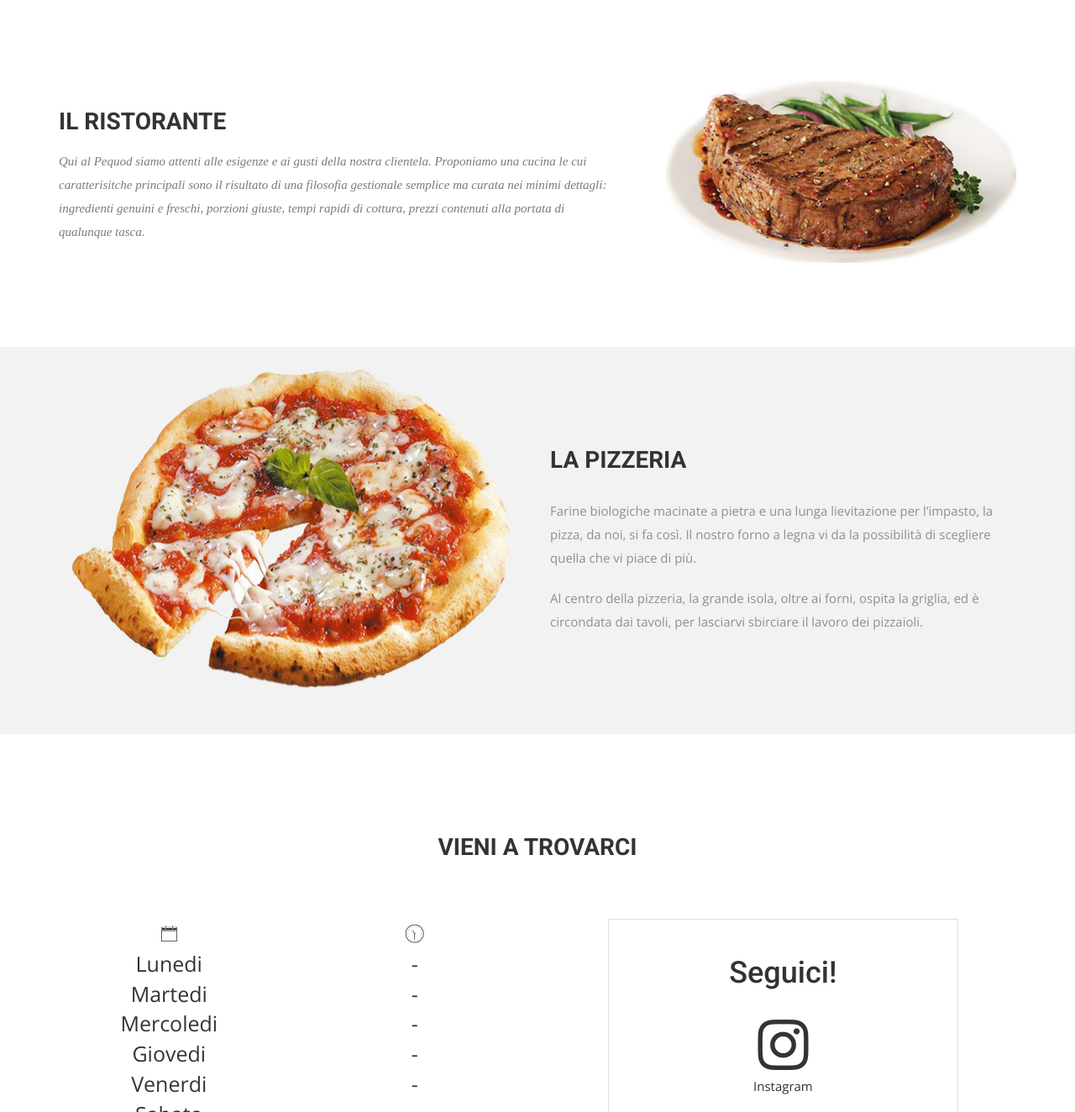
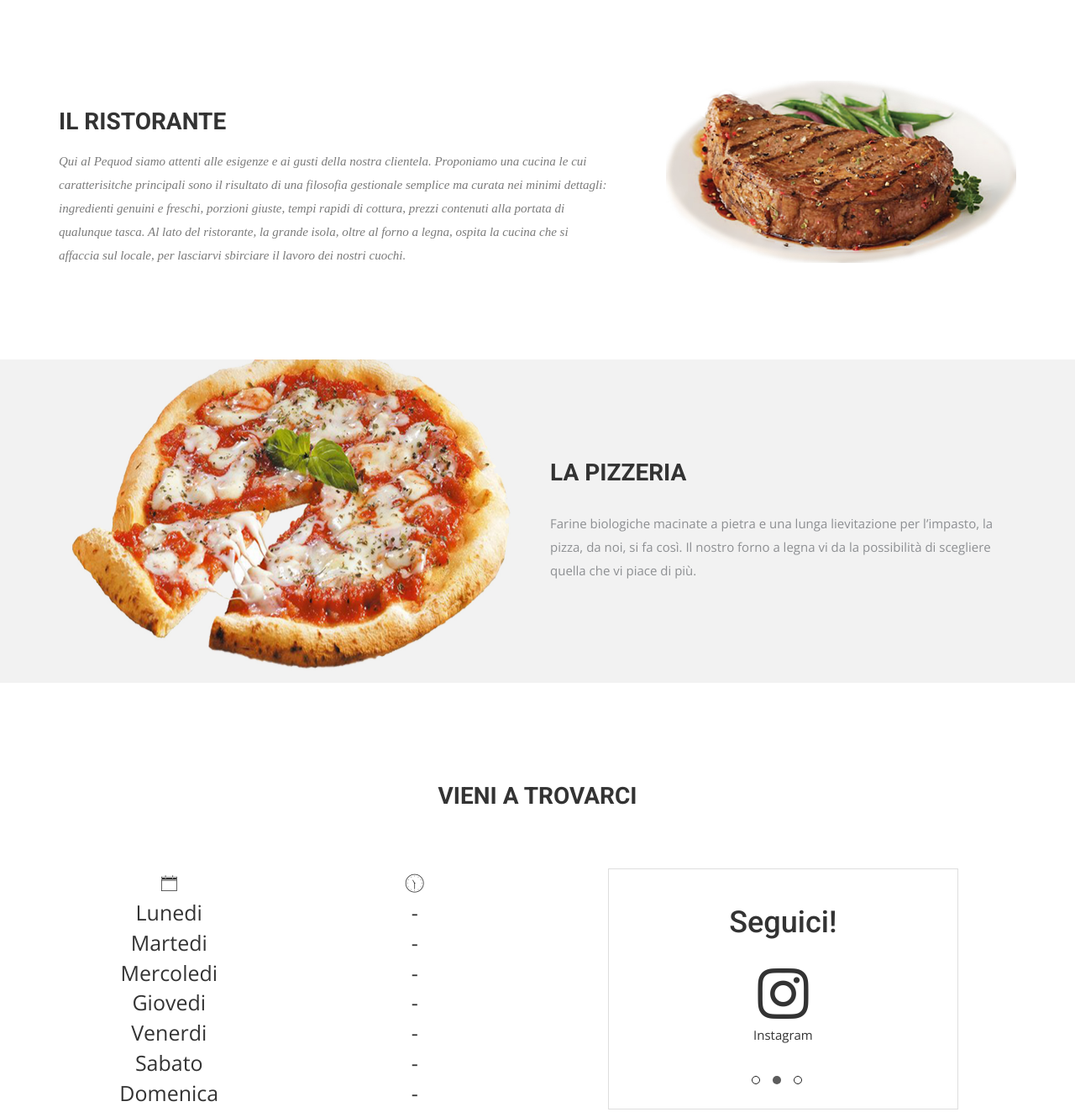
Before and after one commit to Khorda/pequod_site, a Jekyll site: the page built from index.html, in a window 1280 px wide and 1400 px high, scrolled down 903 px, cut to the strip 76-1400 px from the top of the window. Shown: the whole strip at 84% size. Built offline with Jekyll 4.4.1, drawn with Linux system fonts in a browser that asks for light colours; nearby versions of some CDN libraries; some web fonts are replaced.

Commit message:
update testo index - again

```diff
--- a/index.html
+++ b/index.html
@@ -29,7 +29,7 @@ permalink: /
             <h2>Il Ristorante</h2>
             <p>Qui al Pequod siamo attenti alle esigenze e ai gusti della nostra clientela. Proponiamo una cucina le cui caratterisitche principali sono il risultato di una filosofia gestionale semplice ma curata nei minimi dettagli:
               ingredienti genuini e freschi, porzioni giuste, tempi rapidi di cottura, prezzi contenuti alla portata di qualunque tasca.
-            </p>
+            Al lato del ristorante, la grande isola, oltre al forno a legna, ospita la cucina che si affaccia sul locale, per lasciarvi sbirciare il lavoro dei nostri cuochi.</p>
           </div>
         </div>
       </div><!-- .col-md-7 close -->
@@ -48,7 +48,6 @@ permalink: /
     <div class="col-md-6 col-md-offset-6 col-xs-6 col-xs-offset-6">
       <h2>LA PIZZERIA</h2>
       <p>Farine biologiche macinate a pietra e una lunga lievitazione per l’impasto, la pizza, da noi, si fa così. Il nostro forno a legna vi da la possibilità di scegliere quella che vi piace di più.</p>
-      <p>Al centro della pizzeria, la grande isola, oltre ai forni, ospita la griglia, ed è circondata dai tavoli, per lasciarvi sbirciare il lavoro dei pizzaioli.</p>
       <!-- <a href="#" class="btn btn-view-works">View Works</a> -->
     </div>
   </div>
```
